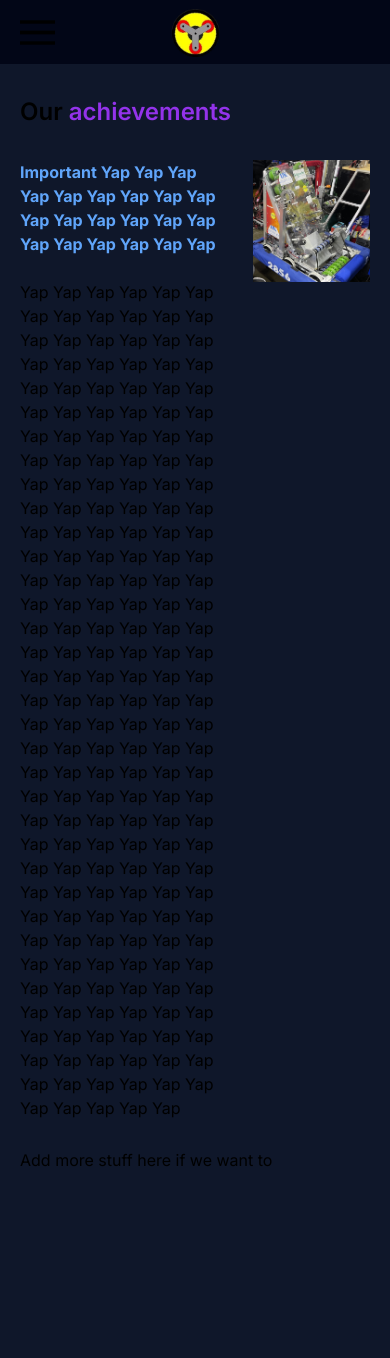
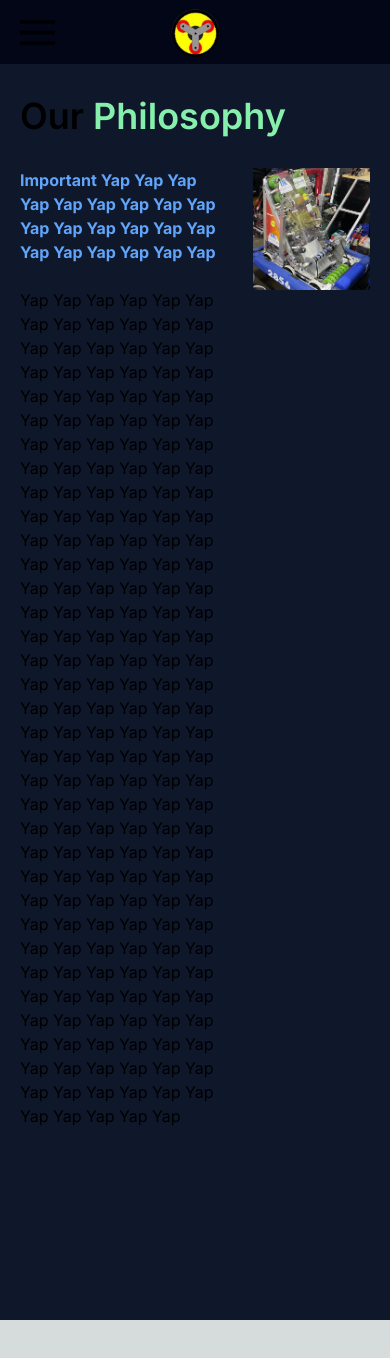
Before and after one commit to EricS-200/PlanetaryDrive_FRC2856_Website, a Next.js app: page /about in a window 390 px wide. Shown: the top 1358 px of the page. After the commit the page ends 1320 px from the top, so only its background shows below. Built offline with nearby package versions, Linux system fonts and the light colour scheme.

Commit message:
add animations aos

```diff
--- a/app/about/page.jsx
+++ b/app/about/page.jsx
@@ -1,23 +1,31 @@
 "use client"
 import Image from "next/image";
+import AOS from 'aos';
+import 'aos/dist/aos.css'; // You can also use <link> for styles
 
 export default function AboutUs() {
     // It's a joke dw
     let reallyLargeNumber = 999_999_999_999_999_999;
+    AOS.init();
+    document.addEventListener("DOMContentLoaded", function() {
+        setTimeout(function() { AOS.refresh(); }, 500);
+    });
+    AOS.refresh();
+
 
     return (
         <div className={"bg-slate-900 pb-48 sm:pb-96"}>
             <div className={"w-full flex justify-center flex-col items-start pl-5 sm:pl-28"}>
                 <div className={"w-full flex flex-col pr-5 sm:pr-28"}>
-                    <h2 className="mb-8 mt-8 lg:mb-12 lg:mt-8 text-2xl sm:text-2xl md:text-3xl lg:text-4xl xl:text-5xl 2xl:text-6xl font-semibold">
-                        Our <span className={"text-purple-600"}>achievements
-                            </span>
+                    <h2 className="mb-8 mt-8 lg:mb-12 lg:mt-8 text-4xl sm:text-4xl md:text-4xl lg:text-4xl xl:text-5xl 2xl:text-6xl font-semibold">
+                        Our <span className={"text-green-300"}>Philosophy </span>
                     </h2>
 
                     <div className={"flex flex-row w-full"}>
-                        <p>
+                        <p className={"aos-init aos-animate"} data-aos={"fade-right"} data-aos-duration={1000}>
                             <strong className={"text-blue-400"}>
-                                Important Yap Yap Yap Yap Yap Yap Yap Yap Yap Yap Yap Yap Yap Yap Yap Yap Yap Yap Yap Yap Yap
+                                Important Yap Yap Yap Yap Yap Yap Yap Yap Yap Yap Yap Yap Yap Yap Yap Yap Yap Yap Yap
+                                Yap Yap
                             </strong><br/><br/>
                             Yap Yap Yap Yap Yap Yap Yap Yap Yap Yap Yap Yap Yap Yap Yap Yap Yap Yap Yap Yap Yap Yap Yap
                             Yap Yap Yap Yap Yap Yap Yap Yap Yap Yap Yap Yap Yap Yap Yap Yap Yap Yap Yap Yap Yap Yap Yap
@@ -40,10 +48,6 @@ export default function AboutUs() {
 
                 </div>
             </div>
-
-            <div className={"w-10/12 justify-center items-start pl-5 sm:pl-28 pt-7 sm:pt-14"}>
-                Add more stuff here if we want to
-            </div>
         </div>
     );
 }
```
Also changed, not shown: package.json (+6 -5 lines), 1 other file (tests, documents, lock files or other folders).
